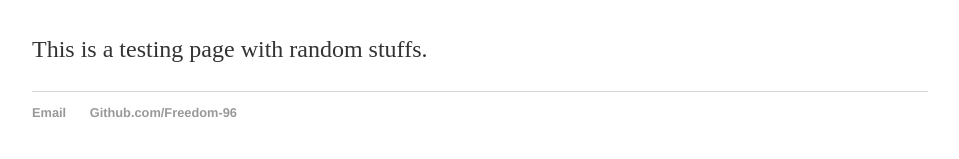
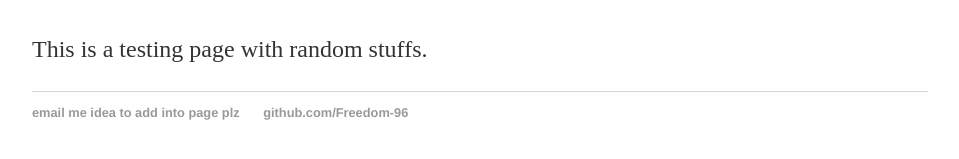
Before and after one commit to Freedom-96/freedom-96.github.io, a Jekyll site: the page built from index.html, in a window 1280 px wide. Shown: the part 164-323 px from the top of the page, without its empty margins (160-1119 px from the left). Built offline with Jekyll 4.4.1, drawn with Linux system fonts in a browser that asks for light colours.

Commit message:
Update default.html

```diff
--- a/_layouts/default.html
+++ b/_layouts/default.html
@@ -22,8 +22,8 @@
 			</div><!-- /.container -->
 			<footer>
 	    		<ul>
-	        		<li><a href="mailto:jacktan_1996@hotmail.my">Email</a></li>
-	        		<li><a href="https://github.com/Freedom-96">Github.com/Freedom-96</a></li>
+	        		<li><a href="mailto:jacktan_1996@hotmail.my">email me idea to add into page plz</a></li>
+	        		<li><a href="https://github.com/Freedom-96">github.com/Freedom-96</a></li>
 				</ul>
 			</footer>
 		</body>
```
